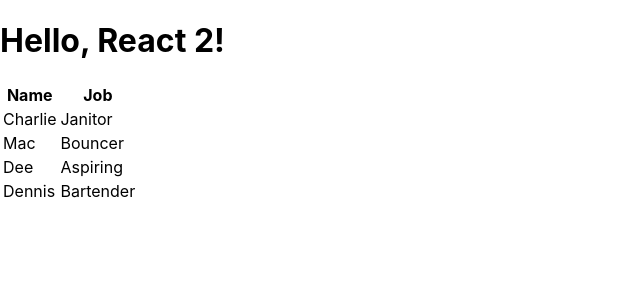
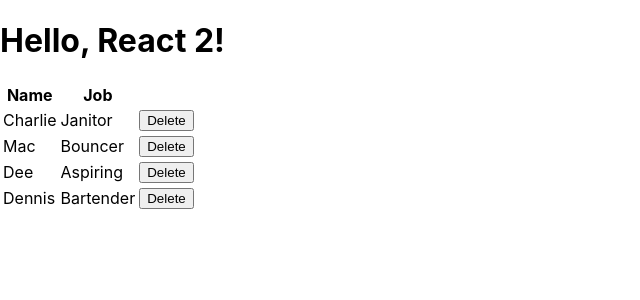
Before and after one commit to mgomez05/react-warmump-my-first-app, a React (Create React App) app: page / in a window 1280 px wide. Shown: the top 300 px of the page, without its empty margins (0-640 px from the left). Built offline with nearby package versions, Linux system fonts and the light colour scheme.

Commit message:
Added a delete button for each element in the table that deletes that given element from the table using onClick() with a call to removeCharacter()

```diff
--- a/src/TableThatUsesSimpleComponents.js
+++ b/src/TableThatUsesSimpleComponents.js
@@ -22,6 +22,9 @@
             <tr key={index}>
                 <td>{row.name}</td>
                 <td>{row.job}</td>
+                <td>
+                    <button onClick={() => props.removeCharacter(index)}>Delete</button>
+                </td>
             </tr>
         )
     })
```
